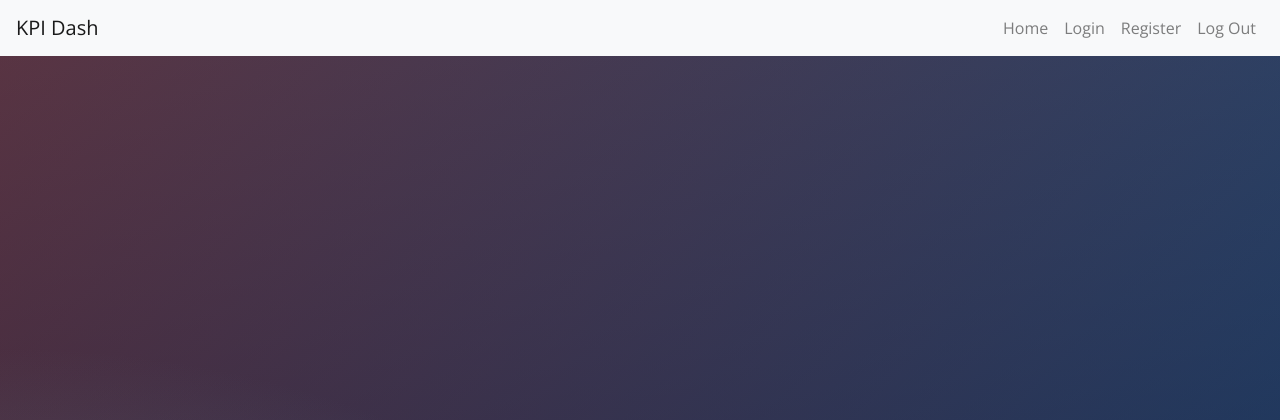
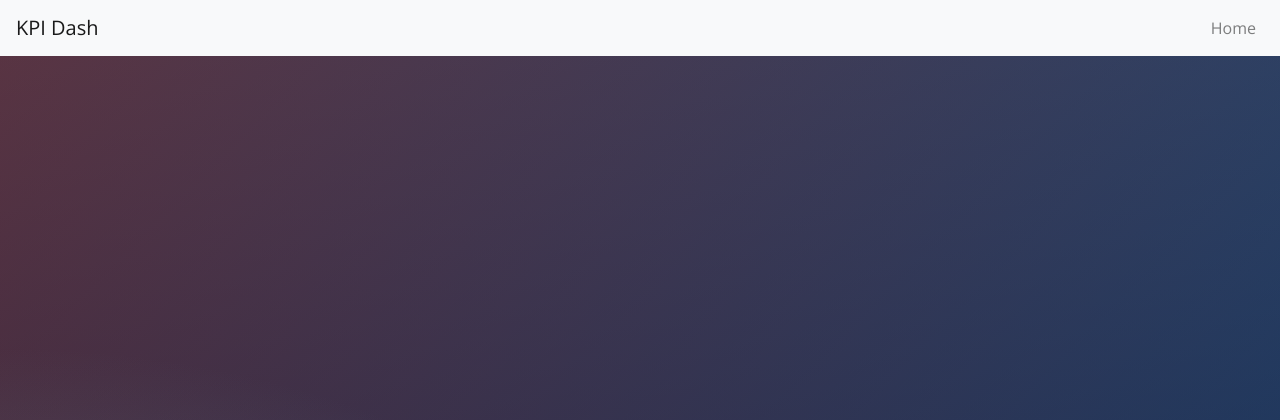
Before and after one commit to jasonsmainorg/FrontEnd, a Flask app: template templates/base.html in a window 1280 px wide. Shown: the top 420 px of the page. Run offline with Flask 3, Linux system fonts and the light colour scheme; the template is opened without the code that fills it, so the values that code supplies are empty; some libraries are stand-ins or nearby versions.

Commit message:
Updating JWT files

```diff
--- a/app.py
+++ b/app.py
@@ -31,25 +31,9 @@ def get_token():
         }
     )
 
-@app.route('/login')
-def login():
-    return render_template("index.html", jwt=get_token())
-
-@app.route('/register')
-def register():
-    return render_template("index.html")
-
-@app.route('/logout')
-def logout():
-    return render_template("index.html")
-
-@app.route('/home')
-def home():
-    return render_template("index.html")
-
 @app.route('/')
 def index():
-    return render_template("index.html")
+    return render_template("index.html", jwt=get_token())
 
 if __name__ == "__main__":
     app.run(port=8080)
--- a/templates/base.html
+++ b/templates/base.html
@@ -19,17 +19,6 @@
         <li class="nav-item">
           <a class="nav-link" href="{{ url_for('home') }}">Home</a>
         </li>
-        {% if not logged_in: %}
-        <li class="nav-item">
-          <a class="nav-link" href="{{ url_for('login') }}">Login</a>
-        </li>
-        <li class="nav-item">
-          <a class="nav-link" href="{{ url_for('register') }}">Register</a>
-        </li>
-        {% endif %}
-        <li class="nav-item">
-          <a class="nav-link" href="{{ url_for('logout') }}">Log Out</a>
-        </li>
       </ul>
 
 
--- a/templates/index.html
+++ b/templates/index.html
@@ -2,10 +2,6 @@
 {% block content %}
 
 <div class="box">
-  <h1>KPI Dash</h1>
-
-  <a href="{{ url_for('login') }}" class="btn btn-primary btn-block btn-large">Login</a>
-  <a href="{{ url_for('register') }}" class="btn btn-secondary btn-block btn-large">Register</a>
 
   <script type='module' src='https://us-east-1.online.tableau.com/javascripts/api/tableau.embedding.3.latest.min.js'></script>
   <tableau-viz id='tableau-viz' token="{{jwt}}" src='https://us-east-1.online.tableau.com/t/yadavag68b413c36d/views/Dash_COL/Sheet1' width='2560' height='1277' hide-tabs toolbar='bottom' ></tableau-viz>
```
Also changed, not shown: templates/login.html (deleted), templates/register.html (deleted).
